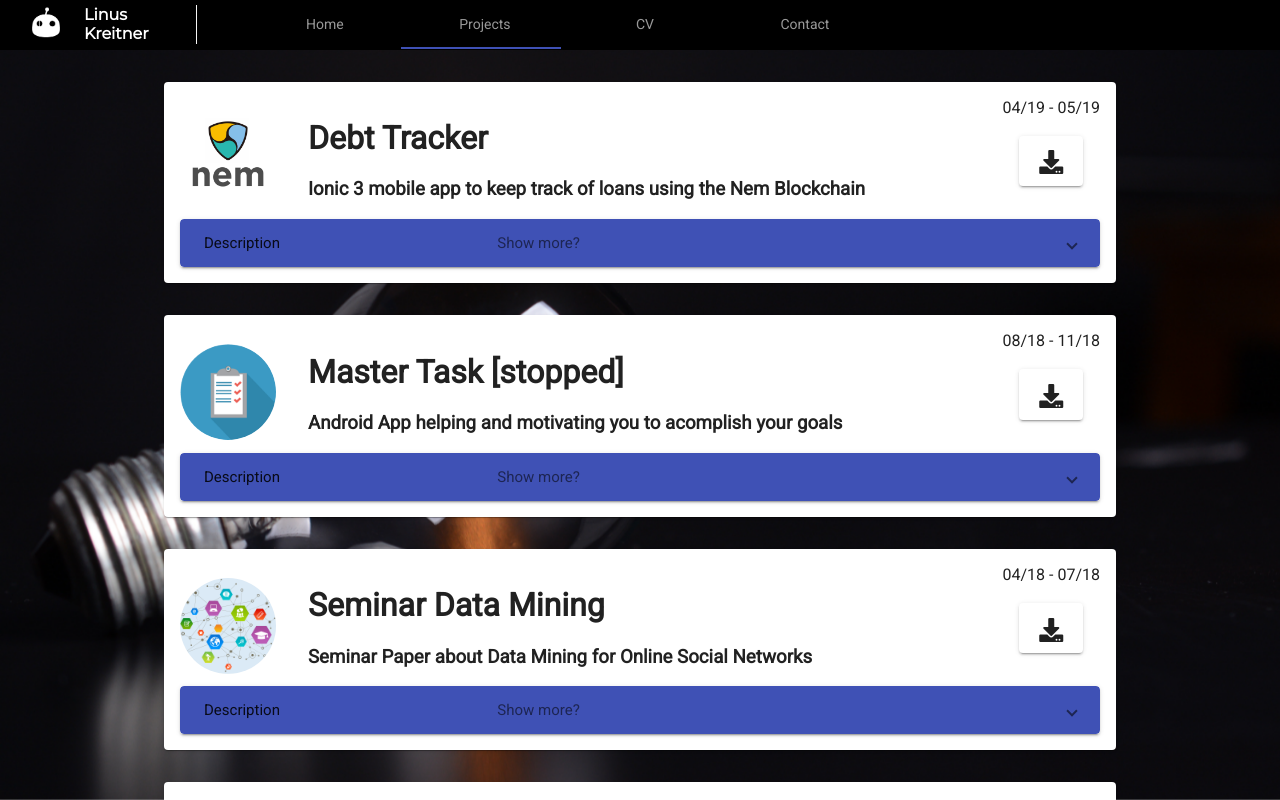
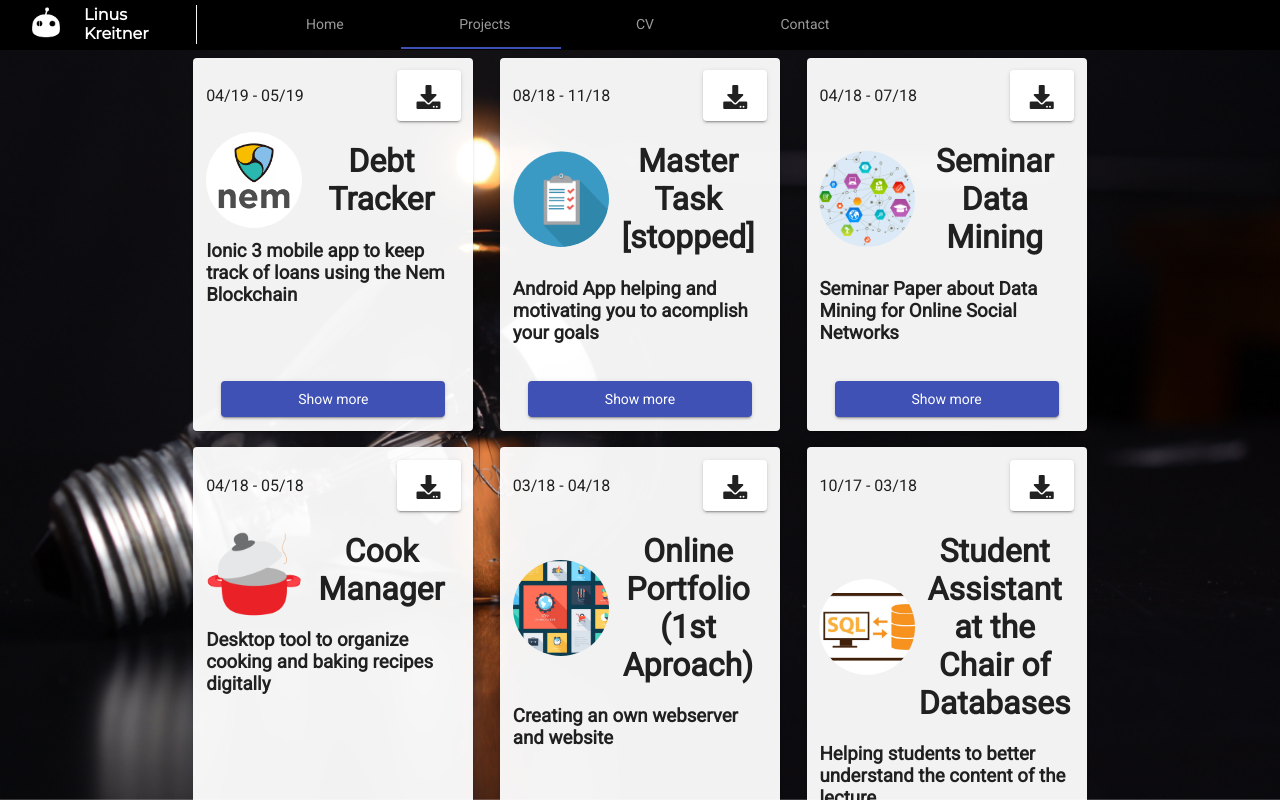
Before and after one commit to Linus4world/website, an Angular app: page /projects in a window 1280 px wide. Built offline with nearby package versions, Linux system fonts and the light colour scheme.

Commit message:
refactor(project-page): switch to gallery view

```diff
--- a/src/app/app.component.scss
+++ b/src/app/app.component.scss
@@ -109,6 +109,12 @@
     width: 60px;
 }
 
+@media (max-width: 900px) {
+    .branding:after {
+        border-right: none;
+    }
+}
+
 @media (max-width: 767px) {
     .branding{
         margin: 0;
--- a/src/app/contact/contact.component.scss
+++ b/src/app/contact/contact.component.scss
@@ -8,9 +8,7 @@
 
 .contact-card{
     padding: 3em;
-    // display: inline-block;
     max-width: 600px;
-    // border: 2px solid black;
     margin: auto;
     text-align: center;
 }
--- a/src/app/projects/projects.component.html
+++ b/src/app/projects/projects.component.html
@@ -1,8 +1,10 @@
 <div class="project-container">
-  <mat-card *ngFor="let p of projects" class="card">
+  <div *ngFor="let p of projects" class="list-item">
+    <mat-card class="card">
       <div class="runtime">
-      {{p.runtime}}<br><br>
-      <button mat-raised-button class="download-button" title="Download {{p.download}}" (click)="download(p.download)">
+        {{p.runtime}}
+        <button mat-raised-button class="download-button" title="Download {{p.download}}"
+          (click)="download(p.download)">
           <i class="fas fa-download"></i>
         </button>
       </div>
@@ -10,10 +12,11 @@
         <img src="{{p.logo}}">
         <div class="p-titles">
           <h1>{{p.title}}</h1>
-        <h3>{{p.shortDescription}}</h3>
         </div>
       </div>
-    <mat-expansion-panel>
+      <h3>{{p.shortDescription}}</h3>
+      <button mat-raised-button class="show-more-button">Show more</button>
+      <!-- <mat-expansion-panel>
         <mat-expansion-panel-header>
           <mat-panel-title>
             Description
@@ -40,6 +43,7 @@
             </ol>
           </div>
         </ng-template>
-    </mat-expansion-panel>
+      </mat-expansion-panel> -->
     </mat-card>
   </div>
+</div>
--- a/src/app/projects/projects.component.scss
+++ b/src/app/projects/projects.component.scss
@@ -1,11 +1,53 @@
 .project-container{
-    margin: 0;
-    padding: 2em;
+    margin: auto;
+    display: flex;
+    flex-wrap: wrap;
+    justify-content: space-around;
+    max-width: 920px;
+    // align-items: center;
+    align-self: center;
+}
+
+.list-item{
+    display: flex;
+    margin: 0.5em;
+    width: 280px;
 }
 
 .card{
-    max-width: 920px;
-    margin: 0 auto 2em auto;
+    display: flex;
+    flex-direction: column;
+    padding: 0.8em;
+    overflow: hidden;
+    background-color: rgba(255, 255, 255, 0.95);
+}
+
+.header{
+    display: flex;
+    justify-content: space-between;
+    align-items: center;
+}
+
+.header > img{
+    border-radius: 50%;
+    max-width: 6em;
+    max-height: 6em;
+    height: auto;
+    width: auto;
+}
+
+.header > .p-titles{
+    text-align: center
+}
+
+h3 {
+    margin: 0 auto 4em auto;
+}
+
+.runtime{
+    display: flex;
+    justify-content: space-between;
+    align-items: center
 }
 
 .image-wrap > img {
@@ -18,37 +60,32 @@
     border: 2px solid #ff3300;
   }
 
-.header{
-    display: flex;
-    justify-content: flex-start;
-    align-items: center
-}
-
-.header > img{
-    margin-right: 2em;
-    border-radius: 50%;
-    max-width: 6em;
-    max-height: 6em;
-    height: auto;
-    width: auto;
-}
-
-.runtime{
-    float: right;
-    text-align: center;
-}
 
 .image-slider-container{
     width: 80%;
     margin: auto;
 }
 
+
+.show-more-button{
+    position: absolute;
+    left: 0;
+    right: 0;
+    bottom: 0;
+    margin: 0 auto 1em auto !important;
+    width: 80%;
+    background-color: rgb(63, 81, 181);
+    color: white;
+}
+
 mat-expansion-panel-header{
+    position: absolute;
+    bottom: 0;
+    margin: 0 auto 1em auto;
     background-color: rgb(63, 81, 181) !important;
 }
 
 .download-button{
-    margin: auto;
     padding: 0.3em;
     font-size: 1.5em;
 }
@@ -66,8 +103,6 @@ mat-expansion-panel-header{
     }
 
     .runtime{
-        float: none;
-        display: flex;
         justify-content: space-between;
     }
     .download-button{
```
Lines whose indentation alone changed are shown as unchanged.
